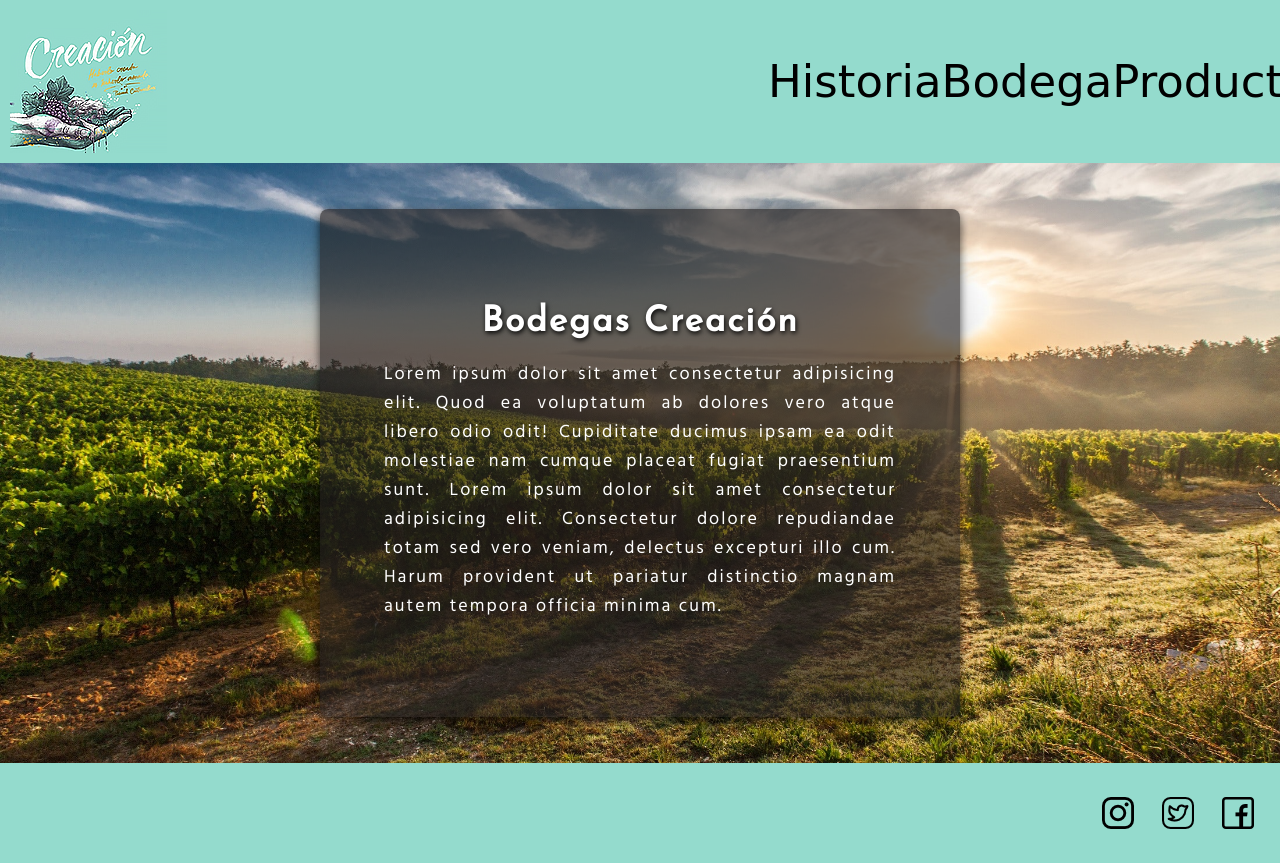
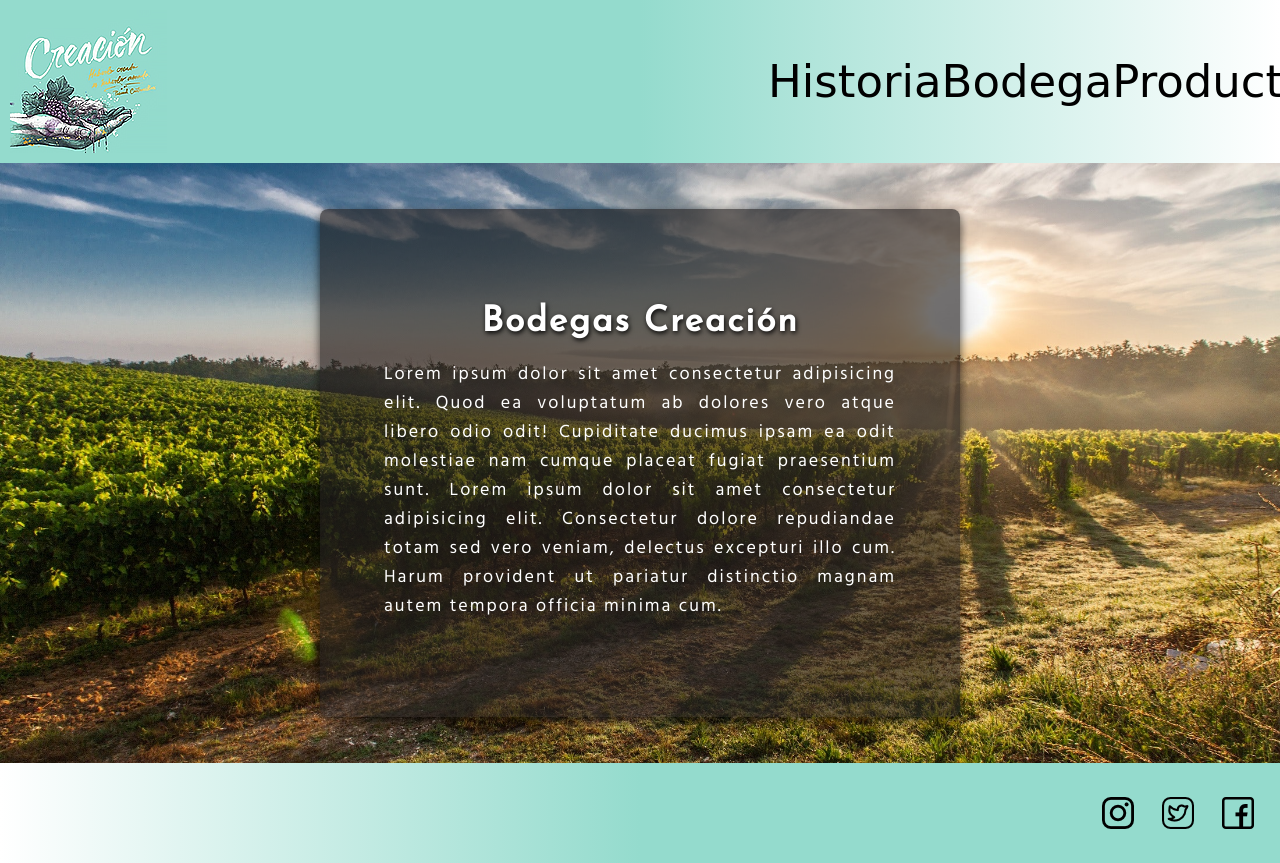
Before and after one commit to ncastrovillari/desafio-final, a plain HTML site: page index.html in a window 1280 px wide. Shown: the top 863 px of the page. Drawn offline with nearby package versions, Linux system fonts and the light colour scheme; a web font is replaced by a local one.

Commit message:
gradientes a header y footer

```diff
--- a/css/style.css
+++ b/css/style.css
@@ -6,7 +6,9 @@
 
 .header-bodega {
     font-size: 45px;
-    background-color: #94dbcd;
+    /*background-color: #94dbcd;*/
+    background: rgb(148, 219, 205);
+    background: linear-gradient(90deg, rgba(148, 219, 205, 1) 50%, rgba(255, 255, 255, 1) 100%);
     display: flex;
     justify-content: space-between;
     align-items: center;
@@ -152,7 +154,9 @@ h1 {
 }
 
 .footer-bodega {
-    background-color: #94dbcd;
+    /*background-color: #94dbcd;*/
+    background: rgb(148,219,205);
+background: linear-gradient(270deg, rgba(148,219,205,1) 50%, rgba(255,255,255,1) 100%);
     height: 100px;
     display: flex;
     justify-content: flex-end;
```
